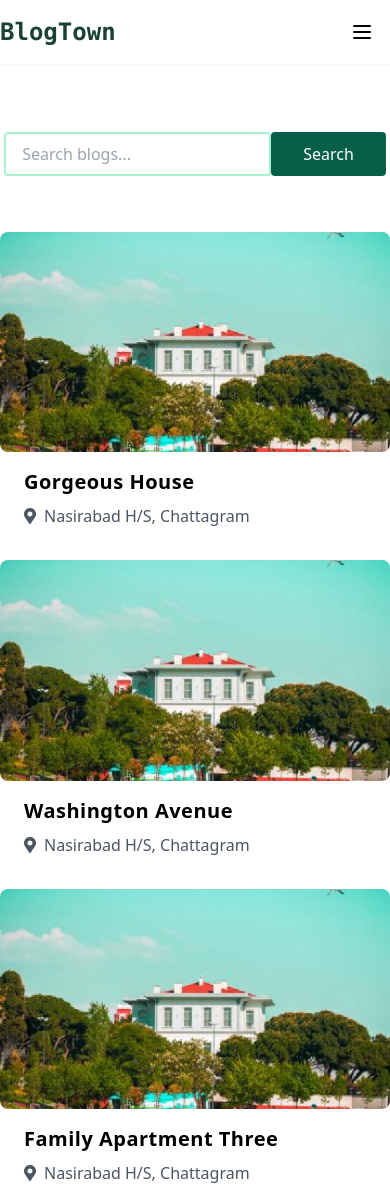
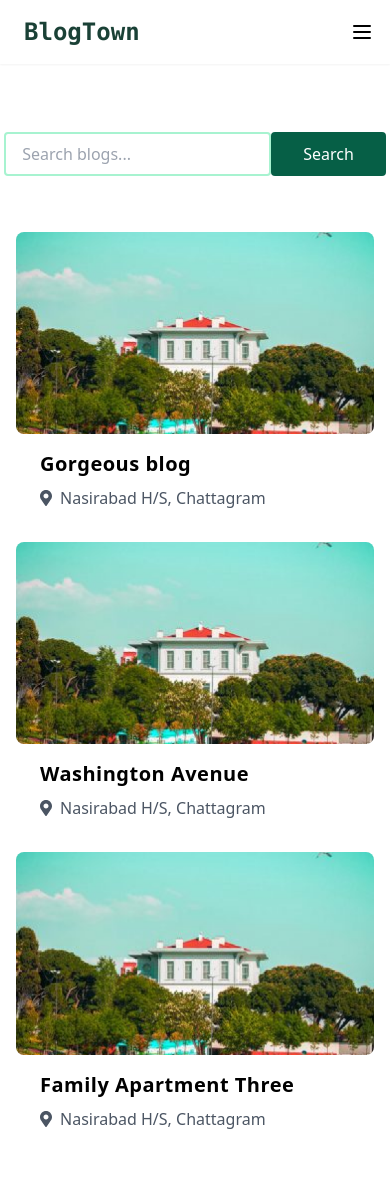
Before and after one commit to shahnewaz171/blog-town-frontend, a React (Create React App) app: page / in a window 390 px wide. After the commit the page ends 1147 px from the top, so only its background shows below. Built offline with nearby package versions, Linux system fonts and the light colour scheme.

Commit message:
update style

```diff
--- a/src/components/Home/Blogs/Blog.css
+++ b/src/components/Home/Blogs/Blog.css
@@ -0,0 +1,6 @@
+@media screen and (max-width: 767px) {
+    .blog-card {
+        padding-left: 1rem;
+        padding-right: 1rem;
+    }
+}
--- a/src/components/Home/Blogs/Blogs.js
+++ b/src/components/Home/Blogs/Blogs.js
@@ -1,7 +1,8 @@
 import React from 'react';
-import house1 from '../../../images/house-5.png';
+import blog1 from '../../../images/house-5.png';
 import { FontAwesomeIcon } from '@fortawesome/react-fontawesome';
 import { faMapMarkerAlt} from '@fortawesome/free-solid-svg-icons';
+import './Blog.css';
 
 
 const Blogs = () => {
@@ -23,12 +24,12 @@ const Blogs = () => {
             </div>
             <div className="flex flex-wrap -m-4 mt-5 pt-5">
                 <div className="p-4 sm:w-1/2 lg:w-1/3">
-                    <div className="md:flex md:flex-col house-card">
+                    <div className="md:flex md:flex-col blog-card">
                         <div className="">
-                            <img className="rounded-lg max-w-full h-auto" src={house1} alt="Woman paying for a purchase" />
+                            <img className="rounded-lg max-w-full h-auto" src={blog1} alt="Woman paying for a purchase" />
                         </div>
                         <div className="mt-4 md:mt-0 bg-white px-6">
-                            <div className="tracking-wide text-sm house-title font-extrabold mt-3 text-xl">Gorgeous House</div>
+                            <div className="tracking-wide text-sm blog-title font-extrabold mt-3 text-xl">Gorgeous blog</div>
                             <p className="mt-2 text-gray-600">
                                 <FontAwesomeIcon icon={faMapMarkerAlt} />
                                 <span className="ml-2">Nasirabad H/S, Chattagram</span>
@@ -37,12 +38,12 @@ const Blogs = () => {
                     </div>
                 </div>
                 <div className="p-4 sm:w-1/2 lg:w-1/3">
-                    <div className="md:flex md:flex-col house-card">
+                    <div className="md:flex md:flex-col blog-card">
                         <div className="">
-                            <img className="rounded-lg max-w-full h-auto" src={house1} alt="Woman paying for a purchase" />
+                            <img className="rounded-lg max-w-full h-auto" src={blog1} alt="Woman paying for a purchase" />
                         </div>
                         <div className="mt-4 md:mt-0 bg-white px-6">
-                            <div className="tracking-wide text-sm house-title font-extrabold mt-3 text-xl">Washington Avenue</div>
+                            <div className="tracking-wide text-sm blog-title font-extrabold mt-3 text-xl">Washington Avenue</div>
                             <p className="mt-2 text-gray-600">
                                 <FontAwesomeIcon icon={faMapMarkerAlt} />
                                 <span className="ml-2">Nasirabad H/S, Chattagram</span>
@@ -51,12 +52,12 @@ const Blogs = () => {
                     </div>
                 </div>
                 <div className="p-4 sm:w-1/2 lg:w-1/3">
-                    <div className="md:flex md:flex-col house-card">
+                    <div className="md:flex md:flex-col blog-card">
                         <div className="">
-                            <img className="rounded-lg max-w-full h-auto" src={house1} alt="Woman paying for a purchase" />
+                            <img className="rounded-lg max-w-full h-auto" src={blog1} alt="Woman paying for a purchase" />
                         </div>
                         <div className="mt-4 md:mt-0 bg-white px-6">
-                            <div className="tracking-wide text-sm house-title font-extrabold mt-3 text-xl">Family Apartment Three</div>
+                            <div className="tracking-wide text-sm blog-title font-extrabold mt-3 text-xl">Family Apartment Three</div>
                             <p className="mt-2 text-gray-600">
                                 <FontAwesomeIcon icon={faMapMarkerAlt} />
                                 <span className="ml-2">Nasirabad H/S, Chattagram</span>
--- a/src/components/Home/Navbar/Navbar.css
+++ b/src/components/Home/Navbar/Navbar.css
@@ -2,3 +2,9 @@
 .nav-title{
     color: #1a4136;
 }
+
+@media screen and (max-width: 767px) {
+    .nav-title {
+        padding-left: 1.5rem;
+    }
+}
```
